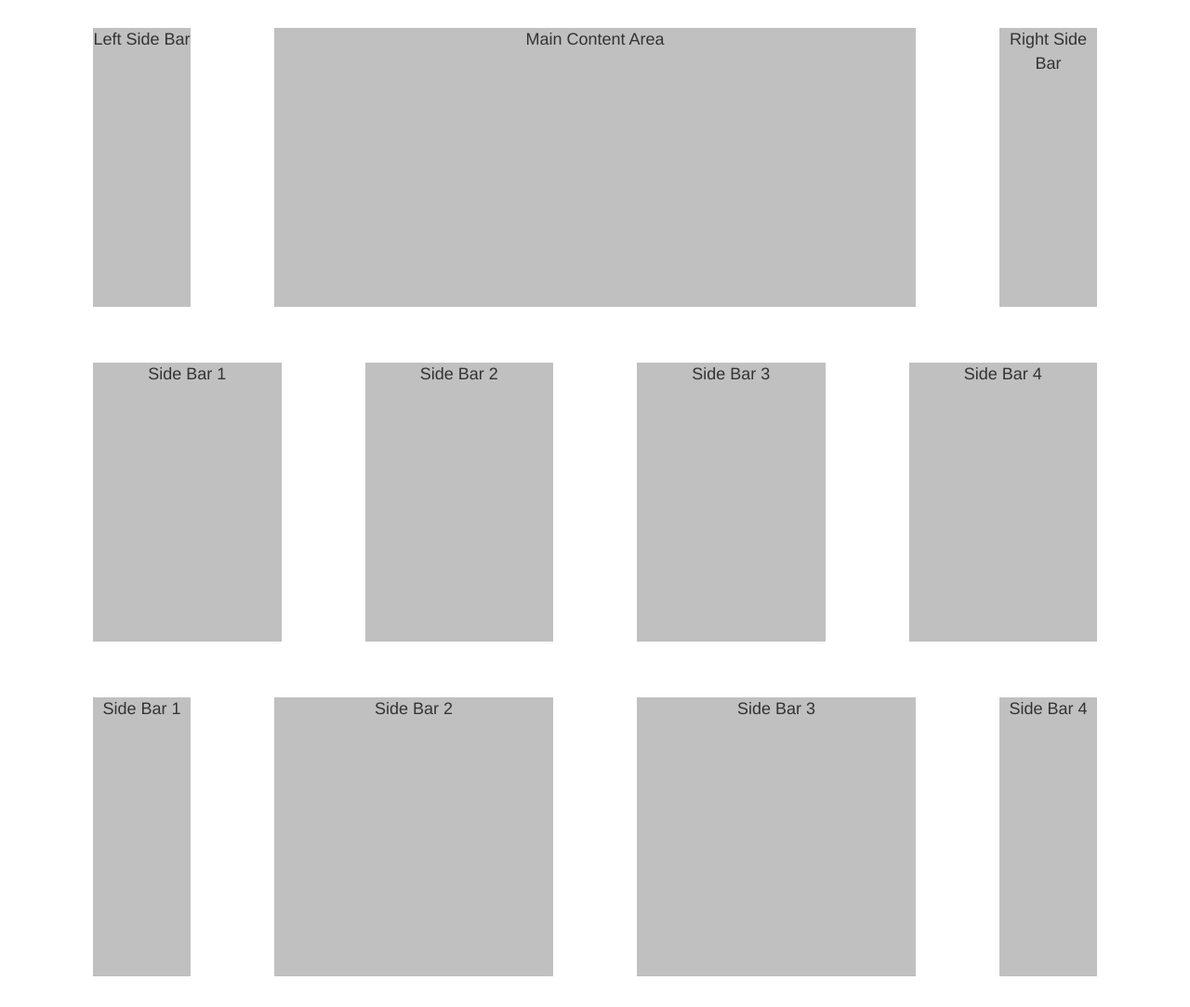
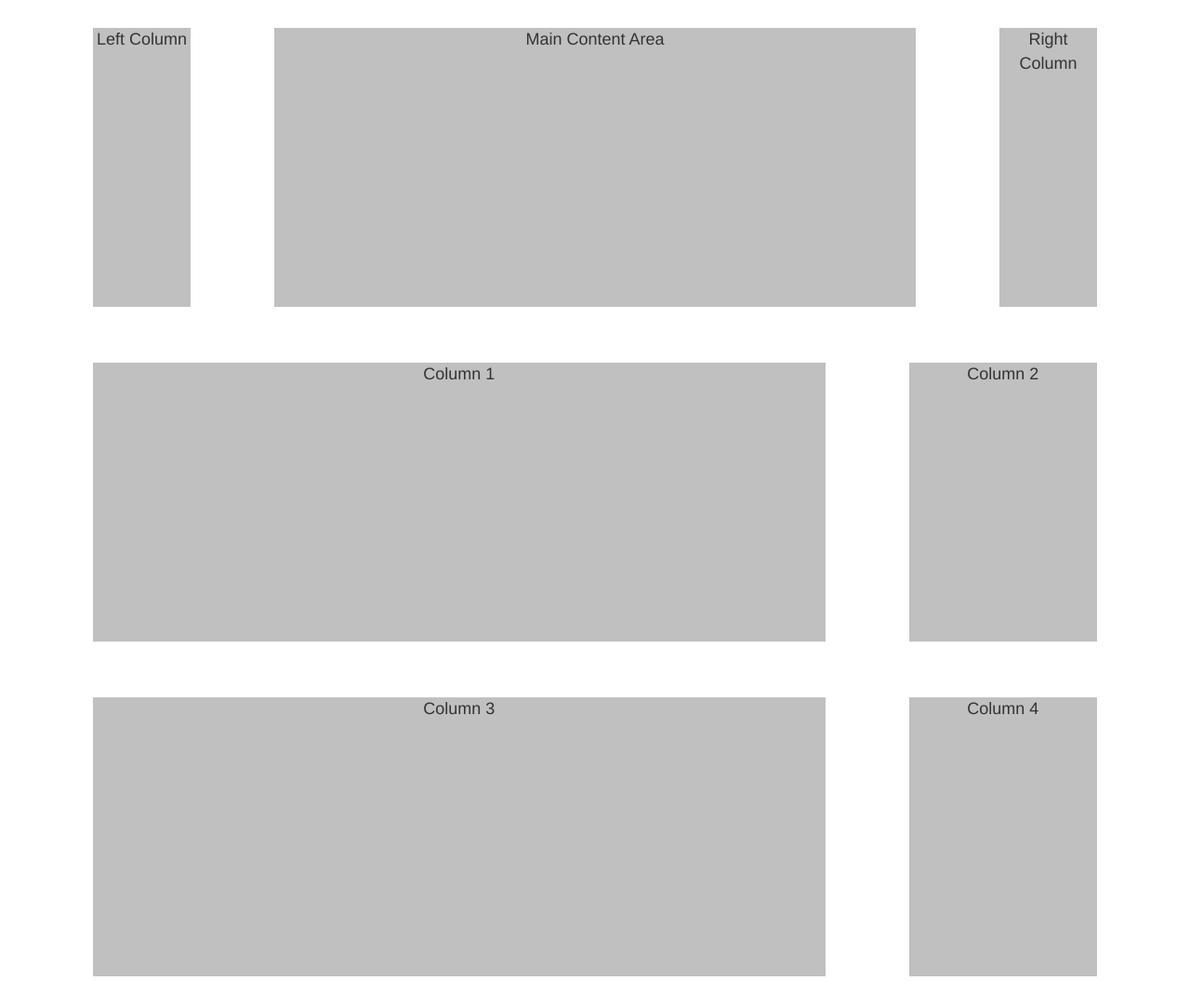
Before and after one commit to hgouw/Bootstrap, a plain HTML site: page GridSystem/Index.html in a window 1280 px wide. Shown: the top 1083 px of the page at 93% size. Drawn offline with Linux system fonts and the light colour scheme.

Commit message:
Added Bootstrap 3 Grid Classes

```diff
--- a/GridSystem/Index.html
+++ b/GridSystem/Index.html
@@ -22,45 +22,45 @@
     <div class="container">
         <div class="row">
             <div class="col-md-2">
-                <div class="customDiv">Left Side Bar</div>
+                <div class="customDiv">Left Column</div>
             </div>
             <div class="col-md-8">
                 <div class="customDiv">Main Content Area</div>
             </div>
             <div class="col-md-2">
-                <div class="customDiv">Right Side Bar</div>
+                <div class="customDiv">Right Column</div>
             </div>
         </div>
     </div>
     <div class="container">
         <div class="row">
-            <div class="col-md-3">
-                <div class="customDiv">Side Bar 1</div>
+            <div class="col-sm-6 col-md-3 col-lg-9">
+                <div class="customDiv">Column 1</div>
             </div>
-            <div class="col-md-3">
-                <div class="customDiv">Side Bar 2</div>
+            <div class="col-sm-6 col-md-3 col-lg-3">
+                <div class="customDiv">Column 2</div>
             </div>
-            <div class="col-md-3">
-                <div class="customDiv">Side Bar 3</div>
+            <div class="col-sm-6 col-md-3 col-lg-9">
+                <div class="customDiv">Column 3</div>
             </div>
-            <div class="col-md-3">
-                <div class="customDiv">Side Bar 4</div>
+            <div class="col-sm-6 col-md-3 col-lg-3">
+                <div class="customDiv">Column 4</div>
             </div>
         </div>
     </div>
     <div class="container">
         <div class="row">
             <div class="col-md-2">
-                <div class="customDiv">Side Bar 1</div>
+                <div class="customDiv">Column 1</div>
             </div>
             <div class="col-md-4">
-                <div class="customDiv">Side Bar 2</div>
+                <div class="customDiv">Column 2</div>
             </div>
             <div class="col-md-4">
-                <div class="customDiv">Side Bar 3</div>
+                <div class="customDiv">Column 3</div>
             </div>
             <div class="col-md-2">
-                <div class="customDiv">Side Bar 4</div>
+                <div class="customDiv">Column 4</div>
             </div>
         </div>
     </div>
```
